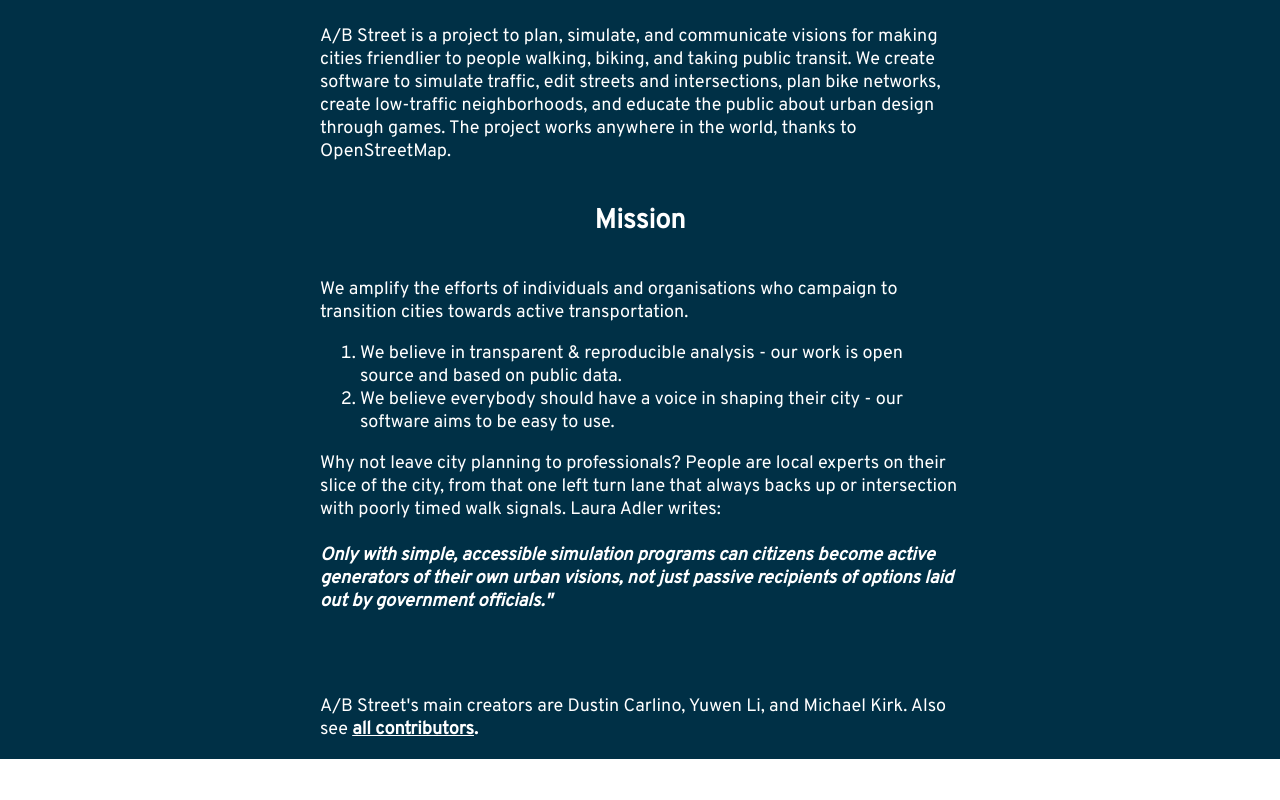
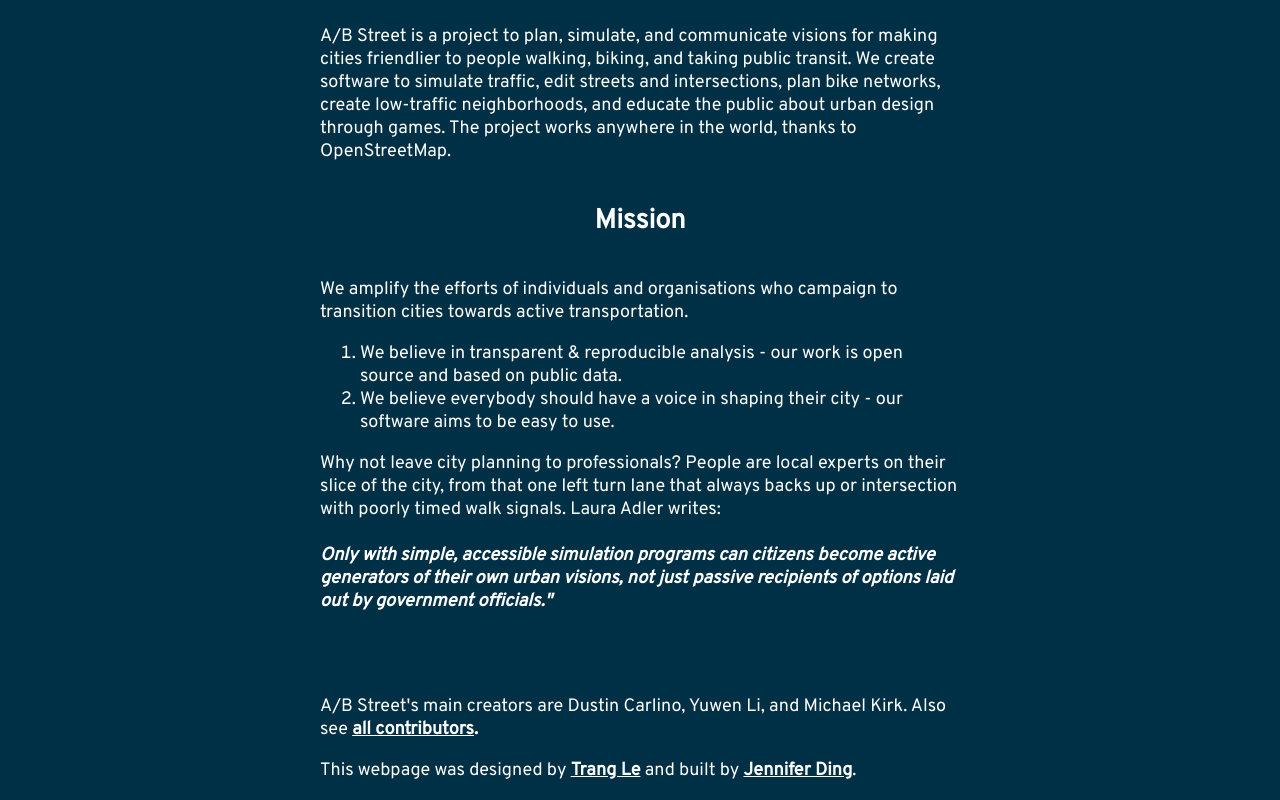
Before and after one commit to a-b-street/docs, a React (Create React App) app in the folder landing_page/: page /About in a window 1280 px wide. Shown: the part 186-986 px from the top of the page. Before the commit the page ends 945 px from the top, so only its background shows below. Built offline with nearby package versions, Linux system fonts and the light colour scheme.

Commit message:
Add website credits

```diff
--- a/landing_page/src/components/About.js
+++ b/landing_page/src/components/About.js
@@ -48,6 +48,9 @@
       <p>
         A/B Street's main creators are Dustin Carlino, Yuwen Li, and Michael Kirk. Also see <a href="https://a-b-street.github.io/docs/project/team.html"><u>all contributors</u>.</a>
       </p>
+      <p>
+        This webpage was designed by <u><a href="https://trang.io">Trang Le</a></u> and built by <u><a href="https://jending.com">Jennifer Ding</a></u>.
+      </p>
       </Grid>
       <Grid item xs={3}></Grid>
     </Grid>
```
